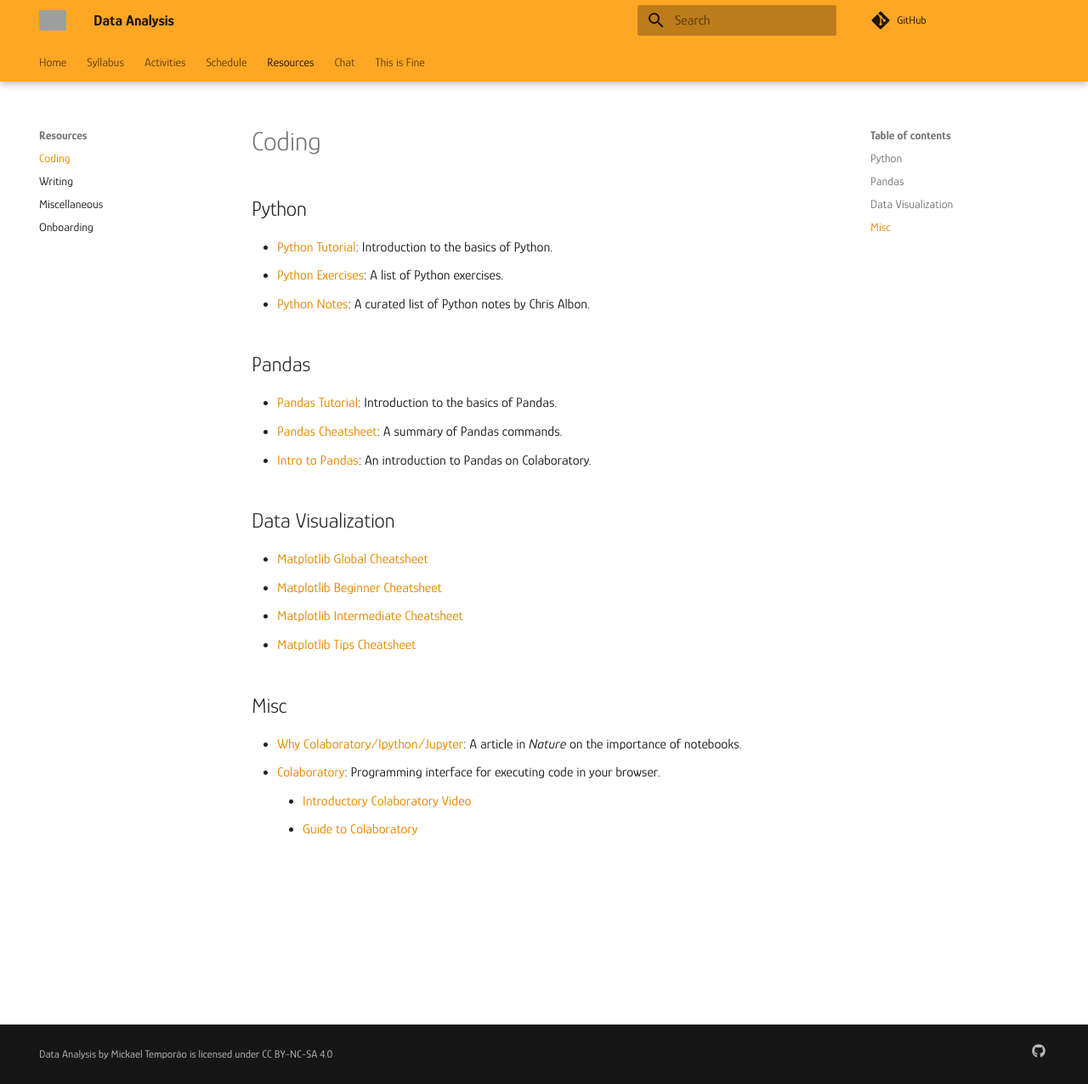
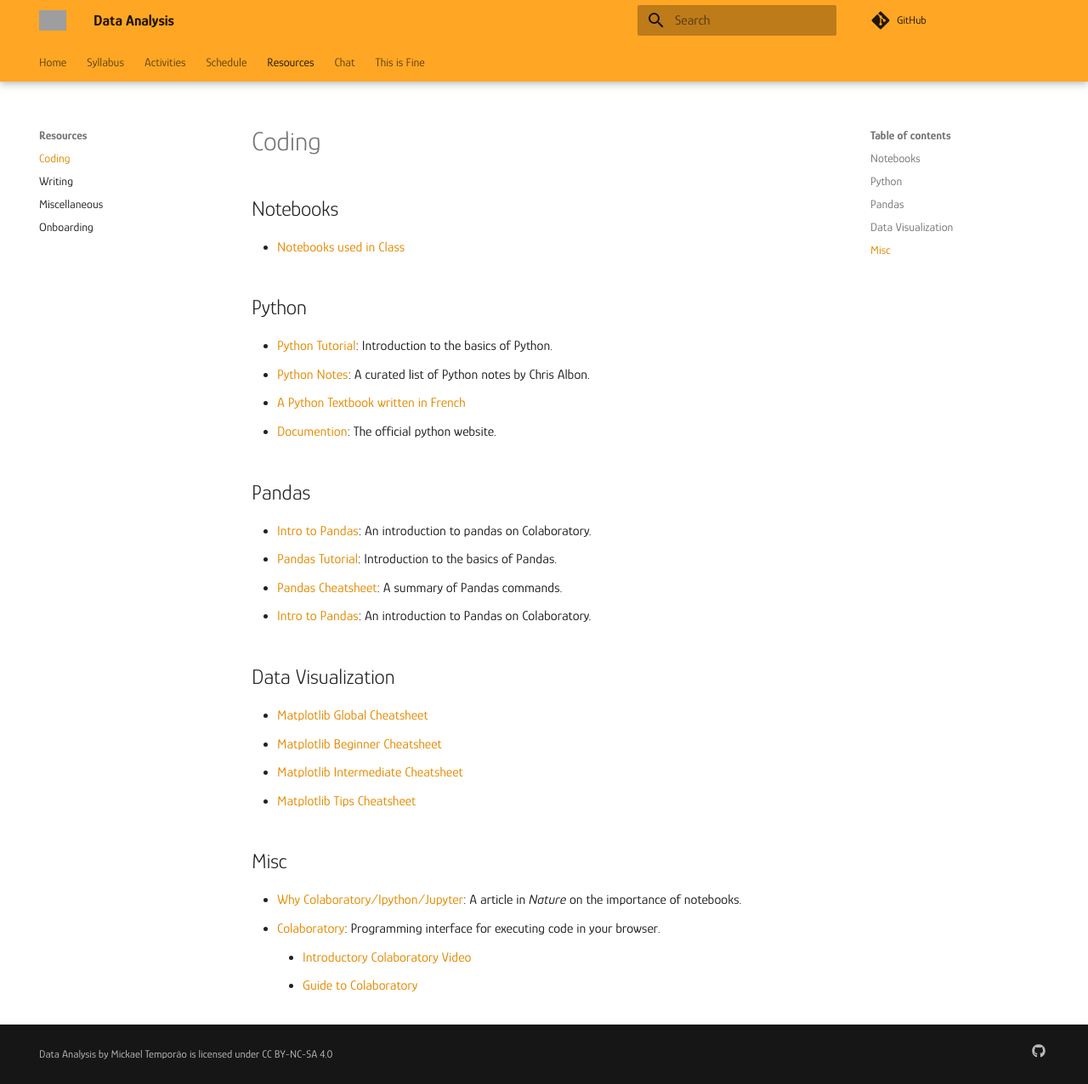
Before and after one commit to mickaeltemporao/data-analysis, an MkDocs documentation site: the page built from docs/resources/coding.md, in a window 1280 px wide and 1276 px high. Shown: the whole window at 85% size. Built offline with MkDocs 1.6.1 and Material for MkDocs 9.7.7, drawn with Linux system fonts in a browser that asks for light colours; comment, search, counter and statistics services are not loaded; grey boxes are pictures that could not be loaded.

Commit message:
add link to materials

```diff
--- a/docs/resources/coding.md
+++ b/docs/resources/coding.md
@@ -1,11 +1,16 @@
 # Coding
+
+## Notebooks
+- [Notebooks used in Class](https://github.com/mickaeltemporao/materials/tree/main/notebooks)
 
 ## Python
 - [Python Tutorial](https://www.kaggle.com/learn/python): Introduction to the basics of Python.
-- [Python Exercises](https://www.hackinscience.org/exercises/): A list of Python exercises.
 - [Python Notes](https://chrisalbon.com/): A curated list of Python notes by Chris Albon.
+- [A Python Textbook written in French](https://python.sdv.univ-paris-diderot.fr/01_introduction/#19-autres-ressources)
+- [Documention](https://www.python.org/): The official python website.
 
 ## Pandas
+- [Intro to Pandas](https://colab.research.google.com/notebooks/mlcc/intro_to_pandas.ipynb): An introduction to pandas on Colaboratory.
 - [Pandas Tutorial](https://www.kaggle.com/learn/pandas): Introduction to the basics of Pandas.
 - [Pandas Cheatsheet](https://pandas.pydata.org/Pandas_Cheat_Sheet.pdf): A summary of Pandas commands.
 - [Intro to Pandas](https://colab.research.google.com/notebooks/mlcc/intro_to_pandas.ipynb): An introduction to Pandas on Colaboratory.
```
